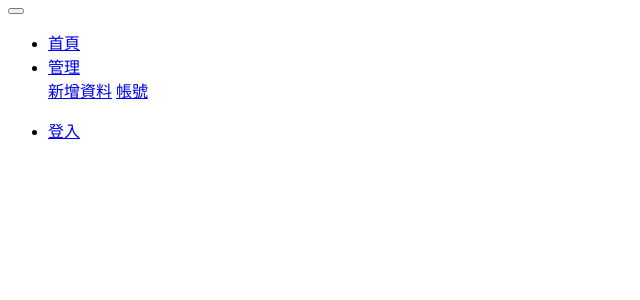
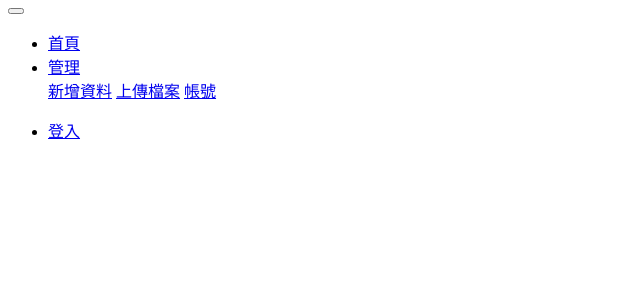
Before and after one commit to Xi-Plus/TNFSH-Scholarship, a PHP site: page /scholarship/resources/header.php in a window 1280 px wide. Shown: the top 300 px of the page, without its empty margins (0-640 px from the left). Run offline with PHP 8.4, Linux system fonts and the light colour scheme; data that the repository does not hold is empty.

Commit message:
Add upload to header

```diff
--- a/resources/header.php
+++ b/resources/header.php
@@ -25,6 +25,8 @@
                         aria-expanded="true"><i class="fas fa-wrench"></i> 管理</a>
                     <div class="dropdown-menu" aria-labelledby="manage">
                         <a class="dropdown-item" href="<?=$C["path"]?>/manage/data/new"><i class="fas fa-database"></i> 新增資料</a>
+                        <a class="dropdown-item" href="<?=$C["path"]?>/manage/upload/"><i class="fa fa-user"
+                                aria-hidden="true"></i> 上傳檔案</a>
                         <a class="dropdown-item" href="<?=$C["path"]?>/manage/account/"><i class="fa fa-user"
                                 aria-hidden="true"></i> 帳號</a>
                     </div>
```
